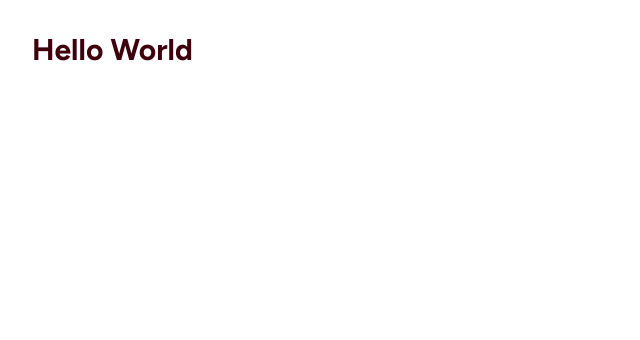
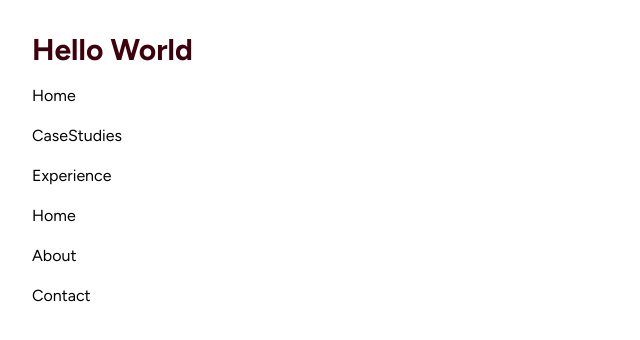
Before and after one commit to dean-tunbridge/px-portfolio, a React (Vite) app: page / in a window 1280 px wide. Shown: the top 340 px of the page, without its empty margins (0-640 px from the left). Built offline with nearby package versions, Linux system fonts and the light colour scheme.

Commit message:
import all components to app

```diff
--- a/src/App.tsx
+++ b/src/App.tsx
@@ -1,4 +1,10 @@
 import './App.css'
+import About from './components/About'
+import CaseStudies from './components/CaseStudies'
+import Contact from './components/Contact'
+import Experience from './components/Experience'
+import Home from './components/Home'
+import Recommendations from './components/Recommendations'
 
 function App() {
   return (
@@ -7,6 +13,12 @@ function App() {
         <h1 className="text-3xl font-bold text-content-brand-primary">
           Hello World
         </h1>
+        <Home />
+        <CaseStudies />
+        <Experience />
+        <Recommendations />
+        <About />
+        <Contact />
       </div>
     </>
   )
```
